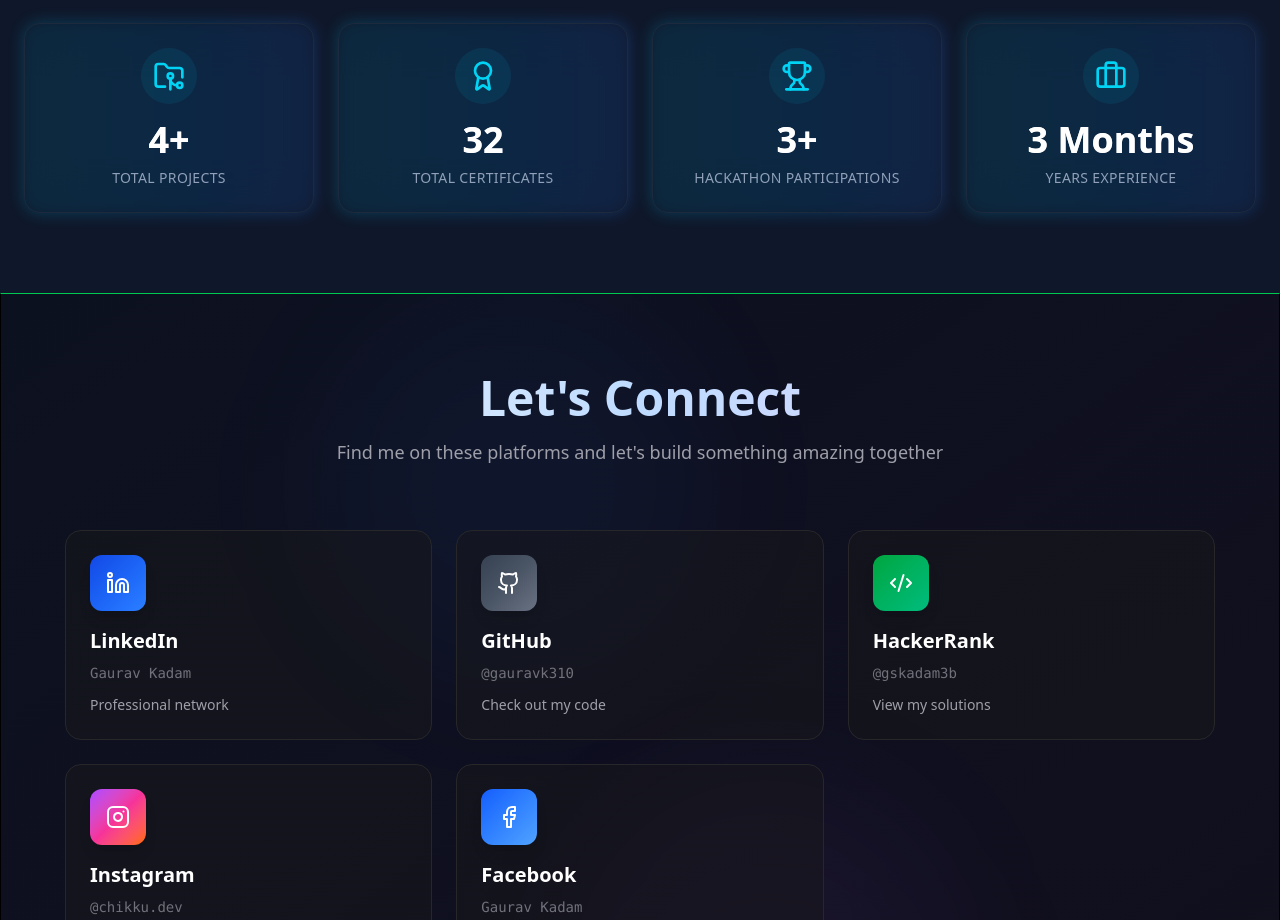
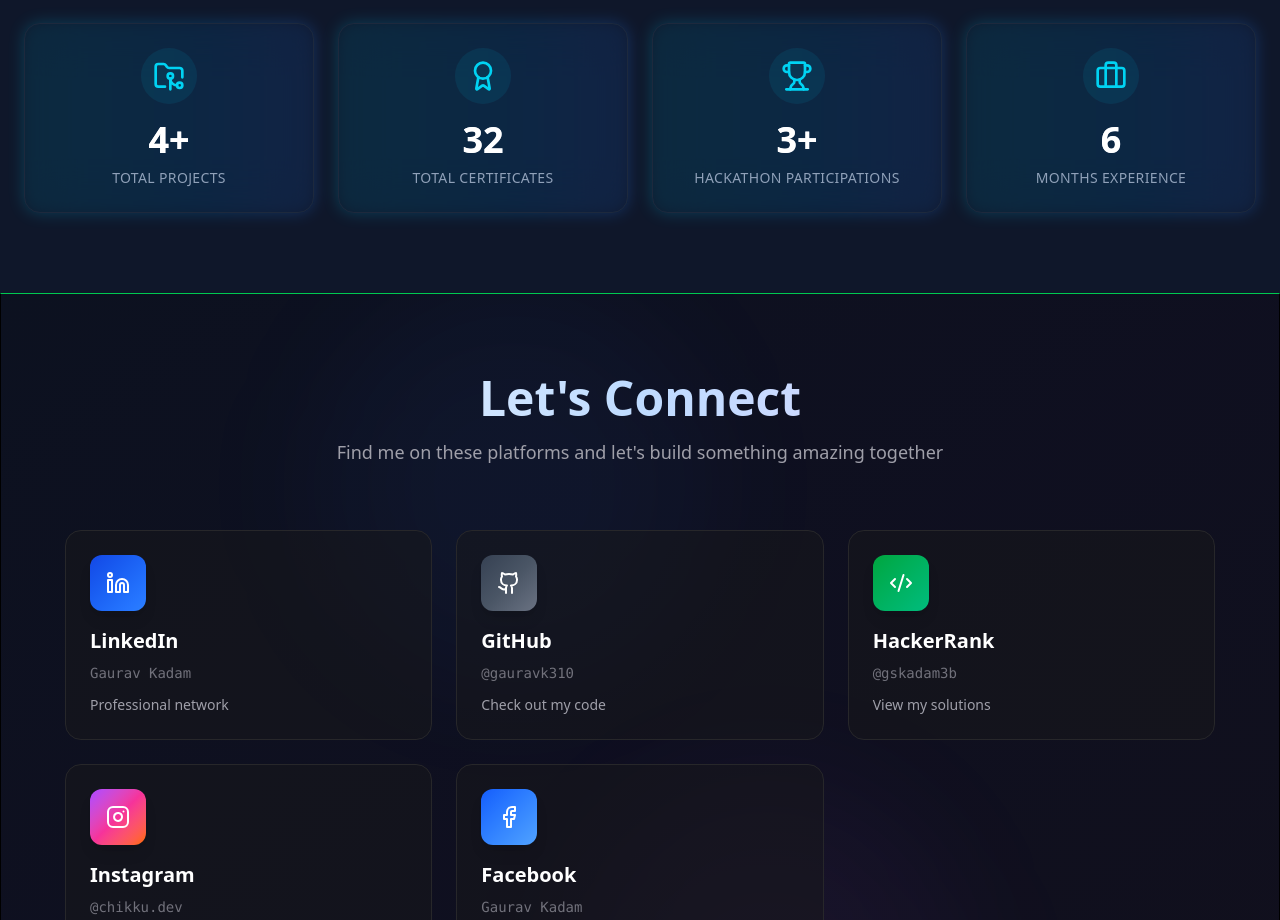
Before and after one commit to gauravk310/portfolio, a Next.js app in the folder portfolio/: page / in a window 1280 px wide. Shown: the part 4720-5640 px from the top of the page. Built offline with nearby package versions, Linux system fonts and the light colour scheme.

Commit message:
Stats update

```diff
--- a/portfolio/components/Pages/Stats.jsx
+++ b/portfolio/components/Pages/Stats.jsx
@@ -48,8 +48,8 @@
             icon: Trophy,
         },
         {
-            title: "Years Experience",
-            count: "3 Months", // Placeholder
+            title: "Months Experience",
+            count: "6", // Placeholder
             icon: Briefcase,
         },
     ];
```
